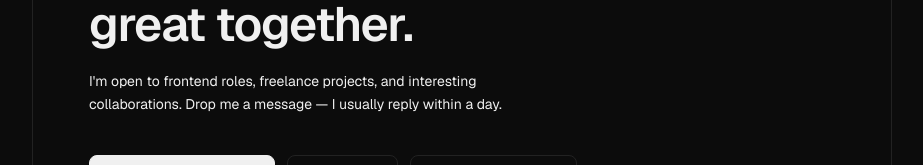
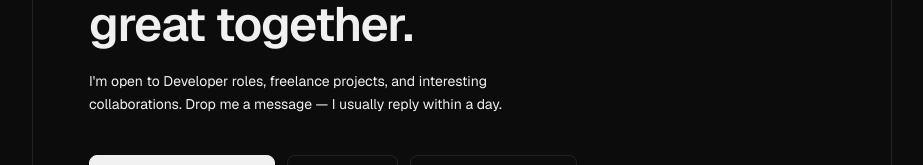
Before and after one commit to NasikhCL/personal-portfolio-website, a Next.js app: page / in a window 1280 px wide. Shown: the part 4071-4236 px from the top of the page, without its empty margins (48-971 px from the left). Built offline with nearby package versions, Linux system fonts and the light colour scheme.

Commit message:
minor change

```diff
--- a/components/sections/Contact.tsx
+++ b/components/sections/Contact.tsx
@@ -43,7 +43,7 @@ export default function Contact() {
           className="text-sm leading-relaxed max-w-md mb-10"
           style={{ color: "var(--color-text-secondary)" }}
         >
-          I&apos;m open to frontend roles, freelance projects, and interesting collaborations.
+          I&apos;m open to Developer roles, freelance projects, and interesting collaborations.
           Drop me a message — I usually reply within a day.
         </p>
 
```
